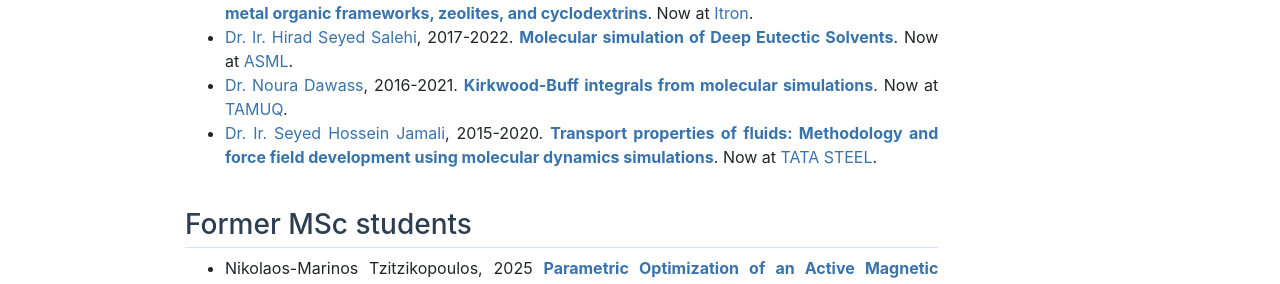
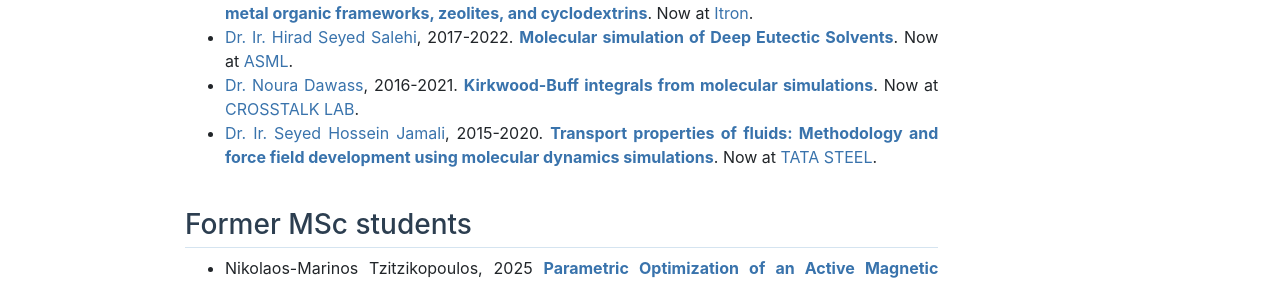
Before and after one commit to omoultosEthTuDelft/web, a Jekyll site: the page built from alumni/index.md, in a window 1280 px wide and 900 px high. Shown: the part 421-705 px from the top of the window. Built offline with Jekyll 4.4.1, drawn with Linux system fonts in a browser that asks for light colours.

Commit message:
Keep research topic on PhD placeholder; update Noura to CROSSTALK LAB
Co-Authored-By: Claude Fable 5 <noreply@anthropic.com>

```diff
--- a/alumni/index.md
+++ b/alumni/index.md
@@ -16,7 +16,7 @@ title: "Alumni"
 - [Dr. H. Mert Polat](https://www.linkedin.com/in/husamettin-mert-polat/), 2019-2024. <strong><a href="theses/MertPolat.pdf">Molecular Simulations of Acid Gas Absorption into Aqueous Solvents</a></strong>. Now at [Canon](https://cpp.canon).
 - [Dr. Ir. Máté Erdös](https://www.linkedin.com/in/mateerdos/), 2017-2022. <strong><a href="theses/MateErdos.pdf">Molecular simulation of nanoporous materials: Application to metal organic frameworks, zeolites, and cyclodextrins</a></strong>. Now at [Itron](https://na.itron.com).
 - [Dr. Ir. Hirad Seyed Salehi](https://www.linkedin.com/in/hiradsalehi/?originalSubdomain=nl), 2017-2022. <strong><a href="theses/HiradSalehi.pdf">Molecular simulation of Deep Eutectic Solvents</a></strong>. Now at [ASML](https://www.asml.com/en/careers).
-- [Dr. Noura Dawass](https://www.linkedin.com/in/noura-dawass-115358216/?originalSubdomain=qa), 2016-2021. <strong><a href="theses/NouraDawass.pdf">Kirkwood-Buff integrals from molecular simulations</a></strong>. Now at [TAMUQ](https://www.qatar.tamu.edu/programs/chemical-engineering/).
+- [Dr. Noura Dawass](https://www.linkedin.com/in/noura-dawass-115358216/?originalSubdomain=qa), 2016-2021. <strong><a href="theses/NouraDawass.pdf">Kirkwood-Buff integrals from molecular simulations</a></strong>. Now at [CROSSTALK LAB](https://www.crosstalklab.com/).
 - [Dr. Ir. Seyed Hossein Jamali](https://www.linkedin.com/in/shjamali/?originalSubdomain=nl), 2015-2020. <strong> <a href="theses/SeyedJamali.pdf">Transport properties of fluids: Methodology and force field development using molecular dynamics simulations</a></strong>. Now at [TATA STEEL](https://www.tatasteeleurope.com/nl/home).
 
 
```
Also changed, not shown: people/index.md (+1 -0 lines).
